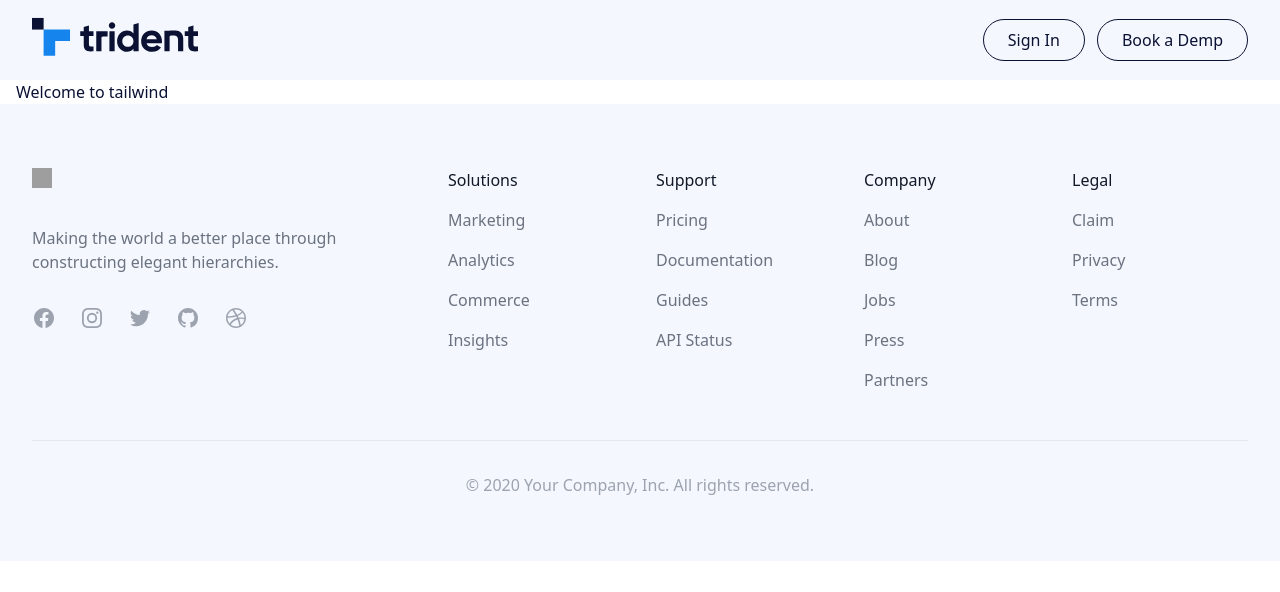
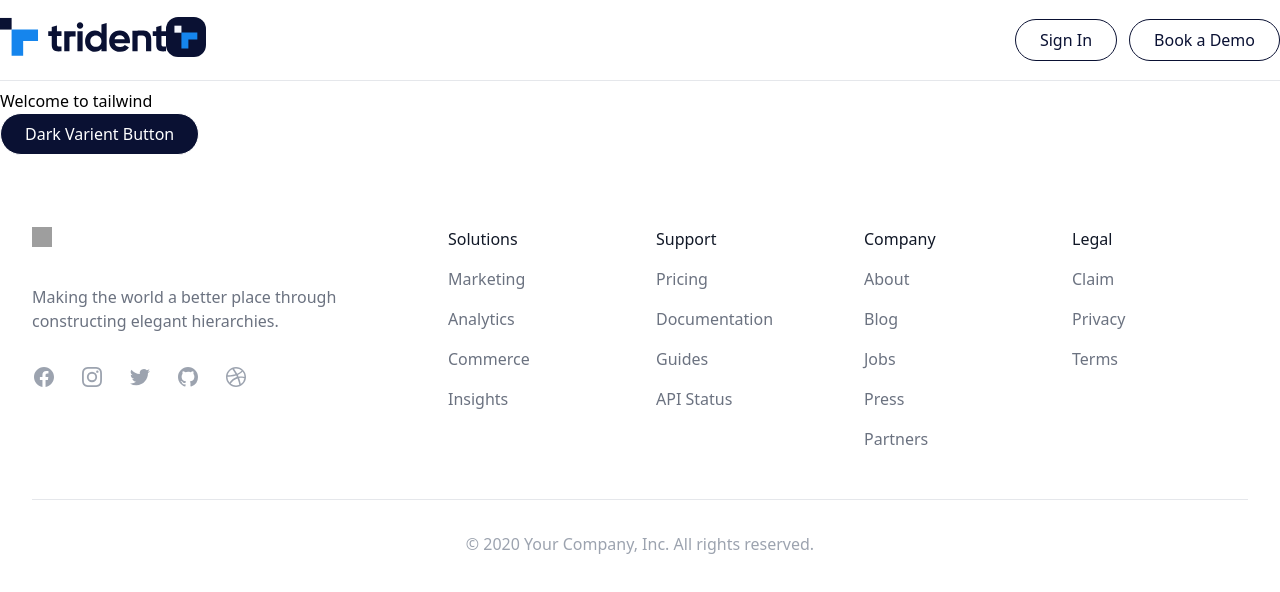
Before and after one commit to sshahriazz/trident-official, a Next.js app: page / in a window 1280 px wide. Shown: the top 592 px of the page. Built offline with nearby package versions, Linux system fonts and the light colour scheme; grey boxes are pictures that could not be loaded.

Commit message:
Navbar, buttons and layout is complete

```diff
--- /dev/null
+++ b/components/common/button/BorderLineButton.tsx
@@ -0,0 +1,18 @@
+import React from 'react'
+
+const BorderLineButton = ({ onClick, children, className = "py-2 px-6 border border-primaryDark-500 rounded-full transition ease-in-out delay-150 hover:border-white active:bg-primary-500 focus:bg-primary-600 focus:text-white focus:outline-none focus:ring focus:ring-primary-200 bg-white hover:bg-primary-500 text-primaryDark-500 hover:text-white" }: { onClick: any, children: any, className?: string }) => {
+    return (
+        <button className={className} onClick={onClick}>
+            {children}
+        </button>
+    )
+}
+// const BorderLineButton = ({ onClick, children, className = "py-2 px-6 border border-primaryDark-500 rounded-full transition ease-in-out delay-150 hover:border-white active:bg-violet-700 focus:outline-none focus:ring focus:ring-violet-300", color = "bg-white", hoverColor = "bg-primary", textColor = "text-primaryDark-500", hoverTextColor = "text-white" }: { onClick: any, children: any, className?: string, color?: string, hoverColor?: string, textColor?: string, hoverTextColor?: string }) => {
+//     return (
+//         <button className={`${className} ${color} ${textColor} hover:${hoverColor} hover:${hoverTextColor}`} onClick={onClick}>
+//             {children}
+//         </button>
+//     )
+// }
+
+export default BorderLineButton
--- /dev/null
+++ b/components/common/button/FilledButton.tsx
@@ -0,0 +1,10 @@
+import React from 'react'
+
+export const FilledButton = ({ onClick, children, className = "py-2 px-6 border border-white rounded-full transition ease-in-out delay-50 hover:border-primary-500 active:text-primaryDark-500 active:bg-primaryDark-200 focus:bg-primaryDark-400 focus:text-white focus:outline-none focus:ring focus:ring-primaryDark-200 bg-primaryDark-500 hover:bg-primaryDark-400 text-white" }: { onClick: any, children: any, className?: string }) => {
+    return (
+        <button className={className} onClick={onClick}>
+            {children}
+        </button>
+    )
+}
+export default FilledButton
--- a/components/layout/index.tsx
+++ b/components/layout/index.tsx
@@ -1,13 +1,15 @@
-import { ReactNode } from 'react'
-import Navbar from '../navbar'
-import Footer from '../footer/index'
+import { ReactNode } from "react";
+import Navbar from "../navbar";
+import Footer from "../footer/index";
 function Layout({ children }: { children: ReactNode }) {
-    return <>
-        <Navbar />
-        <div className="container mx-auto max-w-7xl px-4">
-            {children}
-        </div>
-        <Footer />
+  return (
+    <>
+      <Navbar />
+      <div className="container mx-auto max-w-7xl border-t-[1px] py-2">
+        {children}
+      </div>
+      <Footer />
     </>
+  );
 }
-export default Layout
+export default Layout;
--- a/components/navbar/index.tsx
+++ b/components/navbar/index.tsx
@@ -1,39 +1,36 @@
 /* This example requires Tailwind CSS v2.0+ */
-import { Fragment, useState } from "react";
-import { Disclosure, Menu, Transition } from "@headlessui/react";
-import { Bars3Icon, BellIcon, XMarkIcon, ArrowDownIcon } from "@heroicons/react/24/outline";
+import { useState } from "react";
+import { Disclosure } from "@headlessui/react";
+import { Bars3Icon, XMarkIcon } from "@heroicons/react/24/outline";
 import Image from "next/future/image";
 import NavMenu from "./NavMenu";
-import ProfileMenuDropdown from "./ProfileMenuDropdown";
-import DisclosureMenu from "./DisclosureMenu";
 import TridentLogo from "../../assets/logo/trident-logo.svg";
-function classNames(...classes: any[]) {
-    return classes.filter(Boolean).join(" ");
-}
+import MobileTridentLogo from '../../assets/logo/trident-logo-mobile.svg'
+import BorderLineButton from "../common/button/BorderLineButton";
 export default function Navbar() {
     const [hideNavMenu] = useState(false);
     return (
-        <Disclosure as="nav" className="bg-white py-2">
+        <Disclosure as="nav" className="container bg-white sm:py-2 mx-auto">
             {({ open }) => (
                 <>
-                    <div className="mx-auto max-w-7xl px-4 sm:px-6 lg:px-8">
+                    <div className="mx-auto max-w-7xl px-4 sm:px-0">
                         <div className="flex h-16 items-center justify-between">
                             <div className="flex items-center">
                                 <div className="flex-shrink-0">
                                     <Image
-                                        className=""
+                                        className="hidden sm:block"
                                         src={TridentLogo}
-                                        alt="testing"
+                                        alt="trident-logo"
                                         width={166}
                                         height={40}
                                     />
-                                    {/* <Image
-                                        className="hidden h-8 w-auto lg:block"
-                                        src="/technext-logo.png"
-                                        alt="Your Company"
-                                        width={100}
-                                        height={100}
-                                    /> */}
+                                    <Image
+                                        className="sm:hidden "
+                                        src={MobileTridentLogo}
+                                        alt="trident-logo-mobile"
+                                        width={40}
+                                        height={40}
+                                    />
                                 </div>
                                 {/* ------------------------ Nav Menu ------------------- */}
                                 {hideNavMenu && <NavMenu />}
@@ -65,13 +62,12 @@ export default function Navbar() {
 
                             </div>
                             <div className="gap-3 hidden sm:flex">
-                                <button className="py-2 px-6 border border-primaryDark rounded-full text-primaryDark hover:bg-primary hover:text-white">
-                                        <span>Sign In </span>
-
-                                </button>
-                                <button className="py-2 px-6 border border-primaryDark rounded-full text-primaryDark hover:bg-primary hover:text-white">
-                                    <span>Book a Demp </span>
-                                </button>
+                                <BorderLineButton onClick={() => { }}>
+                                    <span>Sign In </span>
+                                </BorderLineButton>
+                                <BorderLineButton onClick={() => { }}>
+                                    <span>Book a Demo </span>
+                                </BorderLineButton>
                             </div>
 
                         </div>
--- a/pages/index.tsx
+++ b/pages/index.tsx
@@ -1,9 +1,11 @@
 import type { NextPage } from "next";
+import FilledButton from "../components/common/button/FilledButton";
 
 // Index as home page
 const Home: NextPage = () => {
   return <div>
     <h1 className="text-primaryDark">Welcome to tailwind</h1>
+    <FilledButton onClick={() => { }}> Dark Varient Button</FilledButton>
   </div>
 };
 
--- a/tailwind.config.js
+++ b/tailwind.config.js
@@ -1,5 +1,6 @@
 /** @type {import('tailwindcss').Config} */
 module.exports = {
+  mode: "jit",
   content: [
     "./pages/**/*.{js,ts,jsx,tsx}",
     "./components/**/*.{js,ts,jsx,tsx}",
@@ -7,12 +8,30 @@ module.exports = {
   theme: {
     extend: {
       colors: {
-        white: "#F4F7FD",
-        primary: "#1585ED",
-        primaryDark: "#0A1133",
-        secondary: "#F9BF3C",
-        text: "#0A1133",
-        textWhite: "#FFFFFF",
+        // white: "#F4F7FD",
+        // note : primary color is picked form the tailwind sky vairent.
+        primary: {
+          100: "#CFF1FE",
+          200: "#A0DFFD",
+          300: "#71C5F9",
+          400: "#4DACF4",
+          500: "#1585ED", // main primary color code
+          600: "#0F67CB",
+          700: "#0A4DAA",
+          600: "#063689",
+          900: "#042671",
+        },
+        primaryDark: {
+          100: "#CDD6F4",
+          200: "#9FB0EA",
+          300: "#6477C1",
+          400: "#344384",
+          500: "#0A1133", // secondary primary color code
+          600: "#070C2B",
+          700: "#050924",
+          800: "#03061D",
+          900: "#010418",
+        },
       },
       fontFamily: {
         figtree: ["Figtree", "sans-serif"],
```
Also changed, not shown: assets/logo/trident-logo-mobile.svg (added).
